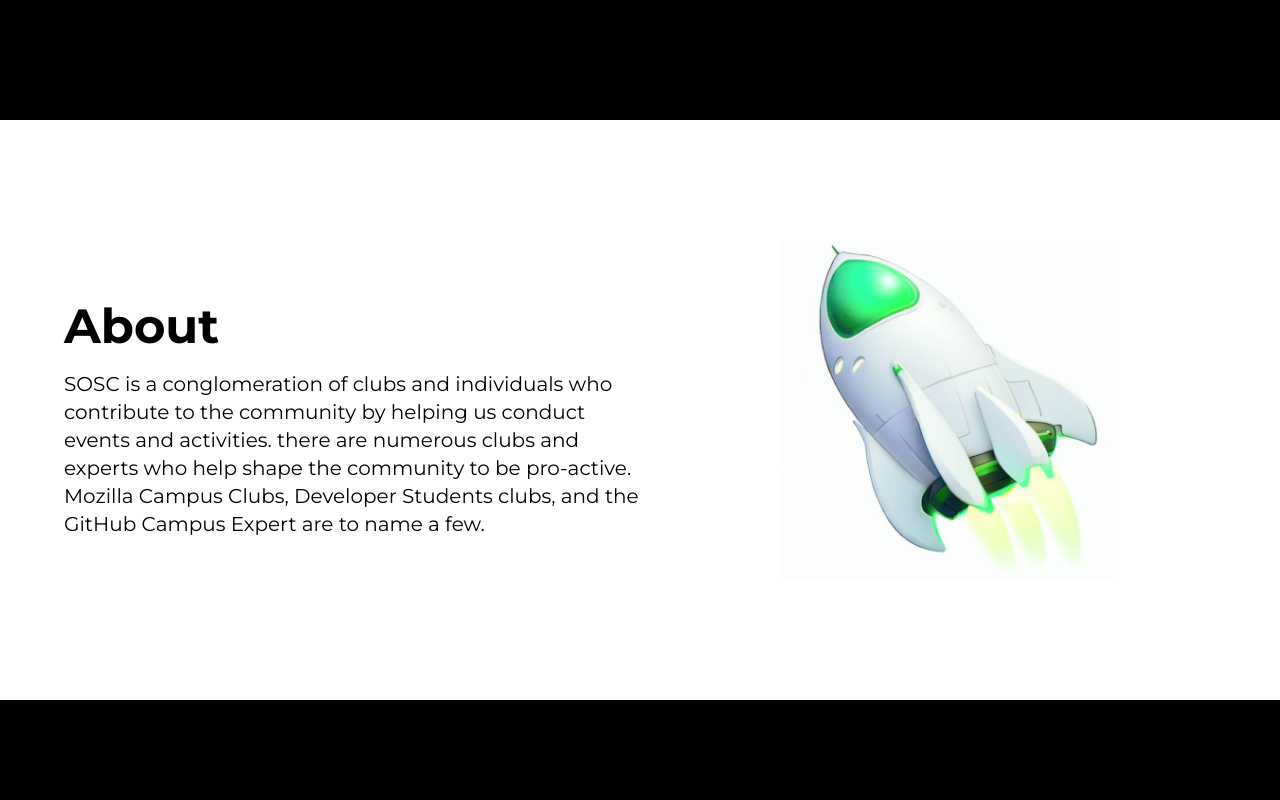
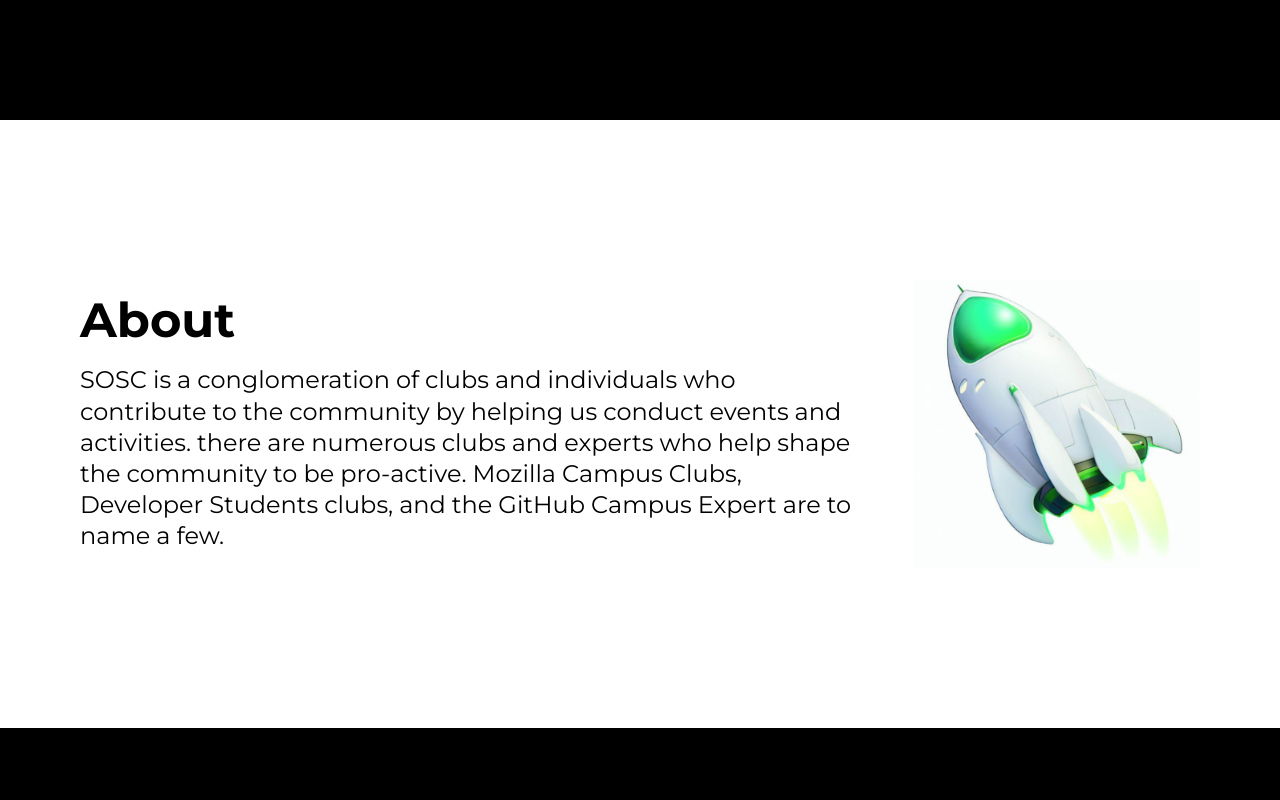
Before and after one commit to srajankumar/sosc-website-2.0, a Next.js app: page / in a window 1280 px wide. Shown: the part 680-1480 px from the top of the page. Built offline with nearby package versions, Linux system fonts and the light colour scheme.

Commit message:
about section

```diff
--- a/package.json
+++ b/package.json
@@ -15,6 +15,7 @@
     "autoprefixer": "10.4.14",
     "eslint": "8.45.0",
     "eslint-config-next": "13.4.12",
+    "framer-motion": "^10.16.4",
     "gray-matter": "^4.0.3",
     "gsap": "^3.12.2",
     "next": "13.4.12",
@@ -22,6 +23,7 @@
     "react": "18.2.0",
     "react-dom": "18.2.0",
     "react-reveal": "^1.2.2",
+    "sass": "^1.68.0",
     "tailwindcss": "3.3.3",
     "typescript": "5.1.6"
   }
--- a/src/app/page.tsx
+++ b/src/app/page.tsx
@@ -1,9 +1,10 @@
 import HorizontalScroll from "@/components/Home/HorizontalScroll";
 import TextScroll from "@/components/Home/TextScroll";
 import Hero from "@/components/Home/Hero";
-import About from "@/components/Home/About";
 import Team from "@/components/Home/Team";
 import Line from "@/components/Home/Line";
+
+import About from "@/components/Description";
 export default function Home() {
   return (
     <div>
--- a/src/app/team/page.tsx
+++ b/src/app/team/page.tsx
@@ -124,12 +124,12 @@ const HomePage = () => {
   6;
 
   return (
-    <div className="bg-black min-h-screen md:pt-20 pt-20 md:px-14 px-5 flex flex-col">
-      <h1 className="font-montserratB text-white text-3xl py-5">
+    <div className="bg-white min-h-screen md:pt-20 pt-20 md:px-14 px-5 flex flex-col">
+      <h1 className="font-montserratB text-black text-3xl py-5">
         Co-ordinators
       </h1>
       <div className="grid grid-cols-1 md:grid-cols-2 lg:grid-cols-3 gap-5 gap-y-10">
-        <div className="flex hover:border-chartreuse-200 border-2 border-black transition duration-300 px-5 items-center w-full h-[7rem] bg-gradient-to-br from-black via-[#111111] via-70% to-[#212121] to-100% rounded-3xl">
+        <div className="flex hover:shadow-xl aaa transition duration-300 px-5 items-center w-full h-[7rem] rounded-3xl">
           <div className="rounded-full">
             <Image
               className="w-20 h-20 rounded-full"
@@ -139,13 +139,13 @@ const HomePage = () => {
               height={500}
             />
           </div>
-          <div className="text-white w-3/4 px-5 font-montserratB">
+          <div className="text-black w-3/4 px-5 font-montserratB">
             <h1 className="py-1">Dr. Mustafa Basthikodi</h1>
             <p className="font-montserratR text-sm">Faculty Co-ordinator</p>
           </div>
         </div>
       </div>
-      <h1 className="font-montserratB text-white text-3xl py-5">
+      <h1 className="font-montserratB text-black text-3xl py-5">
         Core Members
       </h1>
       <div className="grid grid-cols-1 md:grid-cols-2 lg:grid-cols-3 gap-5 gap-y-10">
--- /dev/null
+++ b/src/common/Magnetic/index.jsx
@@ -0,0 +1,29 @@
+import React, { useEffect, useRef } from 'react'
+import gsap from 'gsap';
+
+export default function index({children}) {
+    const magnetic = useRef(null);
+
+    useEffect( () => {
+        console.log(children)
+        const xTo = gsap.quickTo(magnetic.current, "x", {duration: 1, ease: "elastic.out(1, 0.3)"})
+        const yTo = gsap.quickTo(magnetic.current, "y", {duration: 1, ease: "elastic.out(1, 0.3)"})
+
+        magnetic.current.addEventListener("mousemove", (e) => {
+            const { clientX, clientY } = e;
+            const {height, width, left, top} = magnetic.current.getBoundingClientRect();
+            const x = clientX - (left + width/2)
+            const y = clientY - (top + height/2)
+            xTo(x * 0.35);
+            yTo(y * 0.35)
+        })
+        magnetic.current.addEventListener("mouseleave", (e) => {
+            xTo(0);
+            yTo(0)
+        })
+    }, [])
+
+    return (
+        React.cloneElement(children, {ref:magnetic})
+    )
+}
--- /dev/null
+++ b/src/common/RoundedButton/index.jsx
@@ -0,0 +1,59 @@
+import React from "react";
+import { useEffect, useRef } from "react";
+import styles from "./style.module.scss";
+import gsap from "gsap";
+import Magnetic from "../Magnetic";
+
+export default function index({
+  children,
+  backgroundColor = "#455CE9",
+  ...attributes
+}) {
+  const circle = useRef(null);
+  let timeline = useRef(null);
+  let timeoutId = null;
+  useEffect(() => {
+    timeline.current = gsap.timeline({ paused: true });
+    timeline.current
+      .to(
+        circle.current,
+        { top: "-25%", width: "150%", duration: 0.4, ease: "power3.in" },
+        "enter"
+      )
+      .to(
+        circle.current,
+        { top: "-150%", width: "125%", duration: 0.25 },
+        "exit"
+      );
+  }, []);
+
+  const manageMouseEnter = () => {
+    if (timeoutId) clearTimeout(timeoutId);
+    timeline.current.tweenFromTo("enter", "exit");
+  };
+
+  const manageMouseLeave = () => {
+    timeoutId = setTimeout(() => {
+      timeline.current.play();
+    }, 300);
+  };
+
+  return (
+    <Magnetic>
+      <div
+        className={styles.roundedButton}
+        style={{ overflow: "hidden" }}
+        onMouseEnter={() => {
+          manageMouseEnter();
+        }}
+        onMouseLeave={() => {
+          manageMouseLeave();
+        }}
+        {...attributes}
+      >
+        {children}
+        <div ref={circle} className={styles.circle}></div>
+      </div>
+    </Magnetic>
+  );
+}
--- /dev/null
+++ b/src/common/RoundedButton/style.module.scss
@@ -0,0 +1,22 @@
+.roundedButton {
+  border-radius: 3em;
+  border: 1px solid rgb(136, 136, 136);
+  cursor: pointer;
+  position: relative;
+  display: flex;
+  align-items: center;
+  justify-content: center;
+  padding: 15px 60px 15px 60px;
+
+  p {
+    position: relative;
+    z-index: 1;
+    transition: color 0.4s linear;
+  }
+
+  &:hover {
+    p {
+      color: white;
+    }
+  }
+}
--- /dev/null
+++ b/src/components/Description/animation.js
@@ -0,0 +1,27 @@
+export const slideUp = {
+    initial: {
+        y: "100%"
+    },
+    open: (i) => ({
+        y: "0%",
+        transition: {duration: 0.5, delay: 0.01 * i}
+    }),
+    closed: {
+        y: "100%",
+        transition: {duration: 0.5}
+    }
+}
+
+export const opacity = {
+    initial: {
+        opacity: 0
+    },
+    open: {
+        opacity: 1,
+        transition: {duration: 0.5}
+    },
+    closed: {
+        opacity: 0,
+        transition: {duration: 0.5}
+    }
+}
--- /dev/null
+++ b/src/components/Description/index.jsx
@@ -0,0 +1,46 @@
+"use client";
+import styles from "./style.module.scss";
+import { useInView, motion } from "framer-motion";
+import { useRef } from "react";
+import { slideUp } from "./animation";
+import Rounded from "../../common/RoundedButton";
+export default function index() {
+  const phrase =
+    "SOSC is a conglomeration of clubs and individuals who contribute to the community by helping us conduct events and activities. there are numerous clubs and experts who help shape the community to be pro-active. Mozilla Campus Clubs, Developer Students clubs, and the GitHub Campus Expert are to name a few.";
+  const description = useRef(null);
+  const isInView = useInView(description);
+  return (
+    <div className="h-full flex justify-center">
+      <div ref={description} className={styles.description}>
+        <div
+          className={`flex md:flex-row flex-col md:px-14 lg:px-20 px-7 ${styles.body}`}
+        >
+          <div className="flex flex-col justify-center">
+            <h1 className="font-montserratB text-5xl mb-5">About</h1>
+            <p className="font-montserratR text-2xl">
+              {phrase.split(" ").map((word, index) => {
+                return (
+                  <span key={index} className={styles.mask}>
+                    <motion.span
+                      variants={slideUp}
+                      custom={index}
+                      animate={isInView ? "open" : "closed"}
+                      key={index}
+                    >
+                      {word}
+                    </motion.span>
+                  </span>
+                );
+              })}
+            </p>
+          </div>
+          <div data-scroll data-scroll-speed={0.1}>
+            <Rounded className={`py-10 md:py-0 w-72 ${styles.button}`}>
+              <img src="/assets/home/rocket.png" />
+            </Rounded>
+          </div>
+        </div>
+      </div>
+    </div>
+  );
+}
--- /dev/null
+++ b/src/components/Description/style.module.scss
@@ -0,0 +1,38 @@
+.description {
+  margin: 10rem 0 10rem 0;
+  // padding-left: 200px;
+  // padding-right: 200px;
+  // margin: 200px 0 200px 0;
+  // display: flex;
+  justify-content: center;
+  .body {
+    max-width: 1400px;
+    display: flex;
+    gap: 50px;
+    position: relative;
+    p {
+      margin: 0px;
+      &:nth-of-type(1) {
+        gap: 8px;
+        line-height: 1.3;
+        span {
+          margin-right: 3px;
+        }
+        .mask {
+          position: relative;
+          overflow: hidden;
+          display: inline-flex;
+        }
+      }
+      &:nth-of-type(2) {
+        width: 80%;
+        font-weight: 300;
+      }
+    }
+  }
+  .moreWork {
+    padding: 20px;
+    border-radius: 40px;
+    border: 1px solid grey;
+  }
+}
--- a/src/components/Navbar.tsx
+++ b/src/components/Navbar.tsx
@@ -10,8 +10,7 @@ const Navbar = () => {
   };
 
   return (
-    <div className="fixed bg-black z-10 w-full">
-      <header className="body-font">
+    <header className="fixed body-font bg-black z-10 w-full">
       <div className="font-montserratR flex justify-between flex-wrap p-5 flex-col md:flex-row items-center md:px-[3.5rem]">
         <Link
           href="/"
@@ -105,7 +104,6 @@ const Navbar = () => {
         </nav>
       </div>
     </header>
-    </div>
   );
 };
 
--- a/src/components/Team/MemberCard.tsx
+++ b/src/components/Team/MemberCard.tsx
@@ -1,3 +1,45 @@
+// import React from "react";
+// import Image from "next/image";
+// import Link from "next/link";
+
+// interface MemberCardProps {
+//   username: string;
+//   name: string;
+//   role: string;
+//   imageSrc: string;
+// }
+
+// const MemberCard: React.FC<MemberCardProps> = ({
+//   username,
+//   name,
+//   role,
+//   imageSrc,
+// }) => {
+//   return (
+//     <Link
+//       href={`https://github.com/${username}`}
+//       target="_blank"
+//       className="flex hover:border-chartreuse-200 border-2 border-black transition duration-300 px-5 items-center w-full h-[7rem] bg-gradient-to-br from-black via-[#111111] via-70% to-[#212121] to-100% rounded-3xl"
+//     >
+//       <div className="rounded-full">
+//         <Image
+//           className="w-20 h-20 rounded-full"
+//           src={imageSrc}
+//           alt=""
+//           width={500}
+//           height={500}
+//         />
+//       </div>
+//       <div className="text-white w-3/4 px-5 font-montserratB">
+//         <h1 className="py-1">{name}</h1>
+//         <p className="font-montserratR text-sm">{role}</p>
+//       </div>
+//     </Link>
+//   );
+// };
+
+// export default MemberCard;
+
 import React from "react";
 import Image from "next/image";
 import Link from "next/link";
@@ -19,7 +61,8 @@ const MemberCard: React.FC<MemberCardProps> = ({
     <Link
       href={`https://github.com/${username}`}
       target="_blank"
-      className="flex hover:border-chartreuse-200 border-2 border-black transition duration-300 px-5 items-center w-full h-[7rem] bg-gradient-to-br from-black via-[#111111] via-70% to-[#212121] to-100% rounded-3xl"
+      className="flex hover:shadow-xl aaa transition duration-300 px-5 items-center w-full h-[7rem] rounded-3xl"
+      // className="flex hover:border-chartreuse-200 border-2 border-black transition duration-300 px-5 items-center w-full h-[7rem] bg-gradient-to-br from-black via-[#111111] via-70% to-[#212121] to-100% rounded-3xl"
     >
       <div className="rounded-full">
         <Image
@@ -30,7 +73,7 @@ const MemberCard: React.FC<MemberCardProps> = ({
           height={500}
         />
       </div>
-      <div className="text-white w-3/4 px-5 font-montserratB">
+      <div className="text-black w-3/4 px-5 font-montserratB">
         <h1 className="py-1">{name}</h1>
         <p className="font-montserratR text-sm">{role}</p>
       </div>
```
Also changed, not shown: 1 other file (tests, documents, lock files or other folders). Lines whose indentation alone changed are shown as unchanged.
